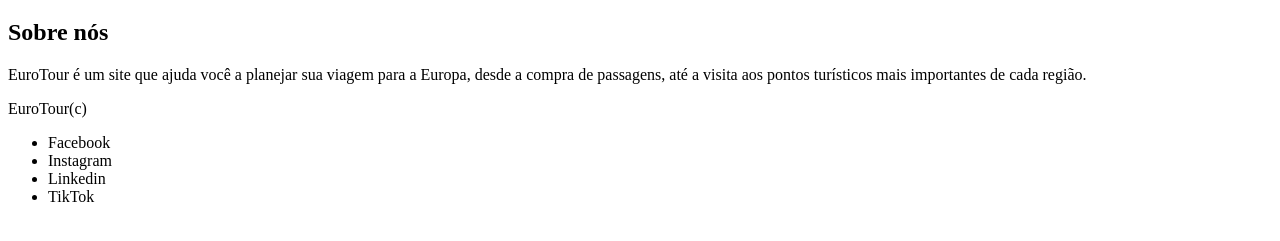
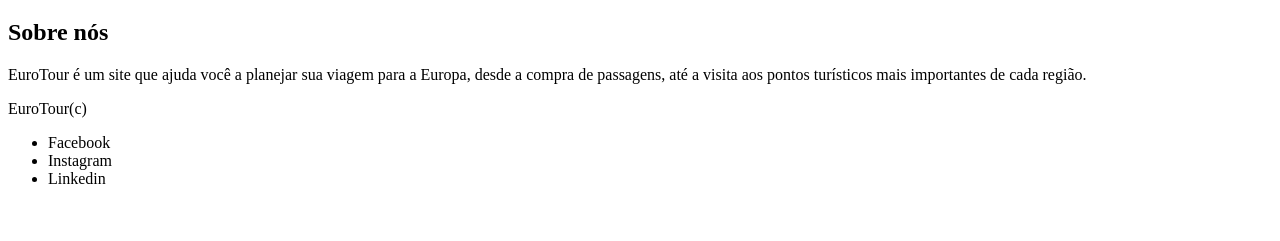
Before and after one commit to Rafael-Bueno-96/portal_tech, a plain HTML site: page index.html in a window 1280 px wide. Shown: the part 157-398 px from the top of the page. Drawn offline with Linux system fonts and the light colour scheme.

Commit message:
Retirada de TikTok

```diff
--- a/index.html
+++ b/index.html
@@ -32,7 +32,6 @@
             <li>Facebook</li>
             <li>Instagram</li>
             <li>Linkedin</li>
-            <li>TikTok</li>
         </ul>
     </footer>
 </body>
```
